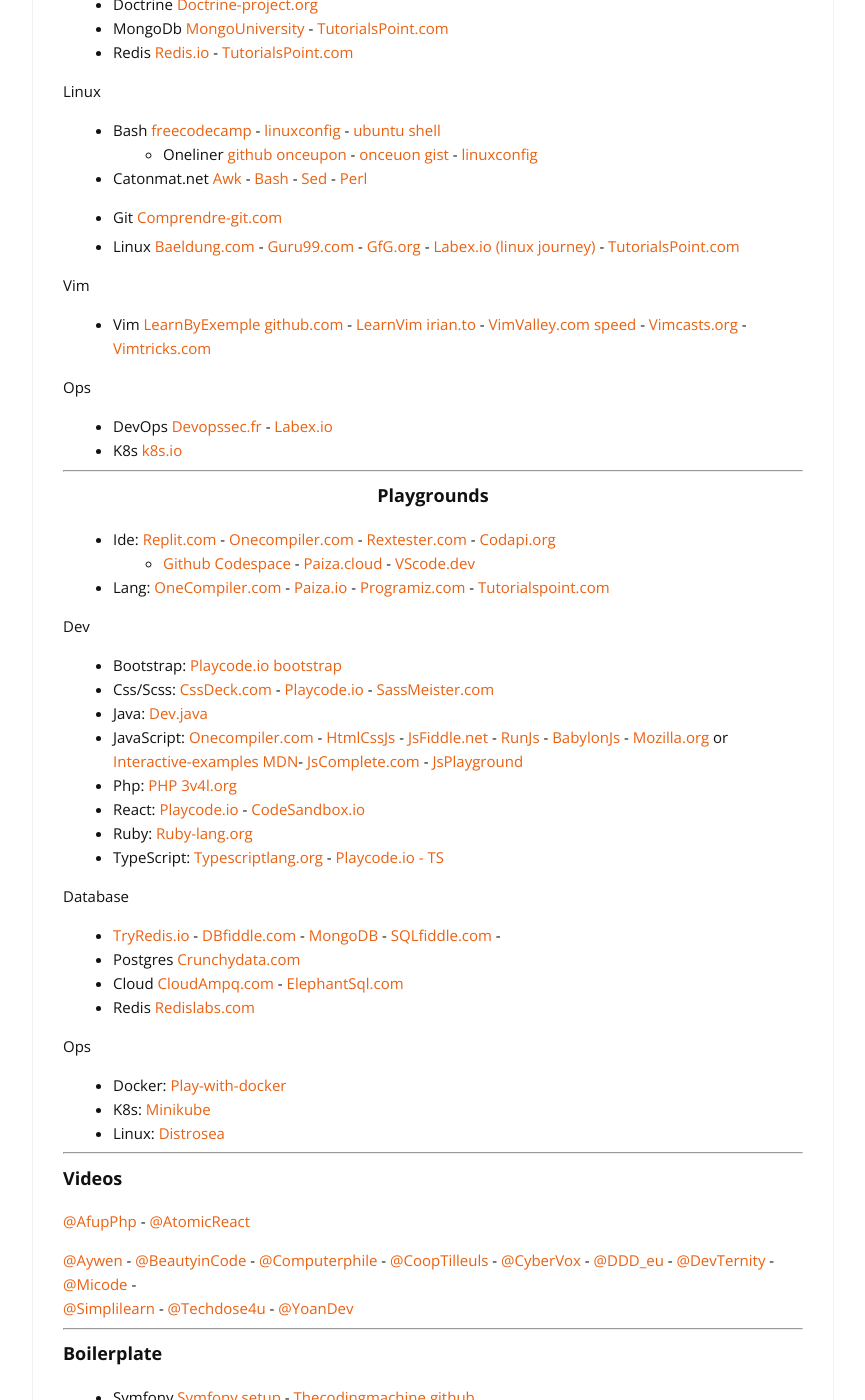
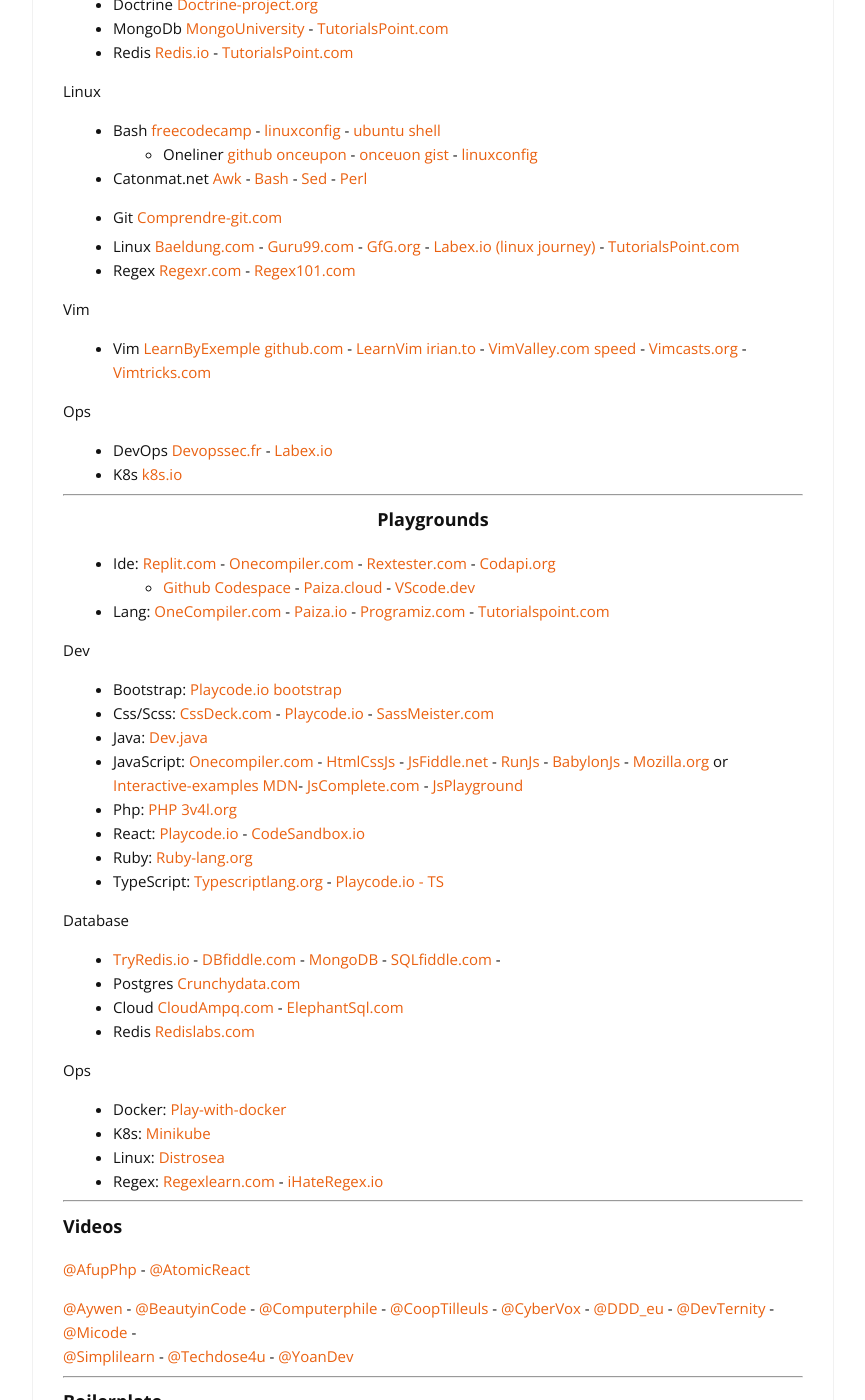
Before and after one commit to cylmat/cylmat.github.io, a Jekyll site: the page built from _pages/train.md, in a window 1280 px wide and 1400 px high, scrolled down 1097 px. Shown: the whole window, without its empty margins (207-1072 px from the left). Built offline with Jekyll 4.4.1, drawn with Linux system fonts in a browser that asks for light colours; nearby versions of some CDN libraries.

Commit message:
Update train.md

```diff
--- a/_pages/train.md
+++ b/_pages/train.md
@@ -53,6 +53,7 @@
 + Git [Comprendre-git.com](https://comprendre-git.com)
 
 + Linux [Baeldung.com](https://www.baeldung.com/linux) - [Guru99.com](https://www.guru99.com/fr/unix-linux-tutorial.html) - [GfG.org](https://www.geeksforgeeks.org/linux-tutorial) - [Labex.io (linux journey)](https://labex.io/skilltrees/linux) - [TutorialsPoint.com](https://www.tutorialspoint.com/unix/index.htm)
++ Regex [Regexr.com](https://regexr.com) - [Regex101.com](https://regex101.com/)
 
 Vim
 + Vim [LearnByExemple github.com](https://learnbyexample.github.io/vim_reference) - [LearnVim irian.to](https://learnvim.irian.to) - [VimValley.com speed](https://vimvalley.com/vim-movement-speed-challenge) - [Vimcasts.org](http://vimcasts.org) - [Vimtricks.com](https://vimtricks.com)
@@ -89,6 +90,7 @@
 * Docker: [Play-with-docker](https://labs.play-with-docker.com)
 * K8s: [Minikube](https://minikube.sigs.k8s.io/docs/start)
 * Linux: [Distrosea](https://distrosea.com)
+* Regex: [Regexlearn.com](https://regexlearn.com/playground) - [iHateRegex.io](https://ihateregex.io/playground)
 
 ---
 ### Videos
```
